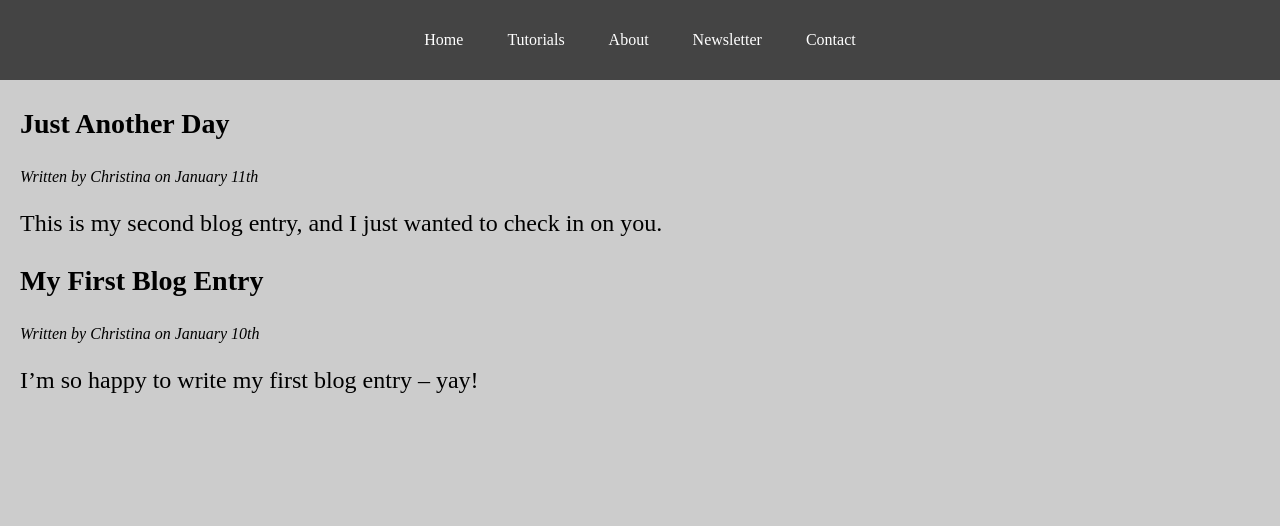
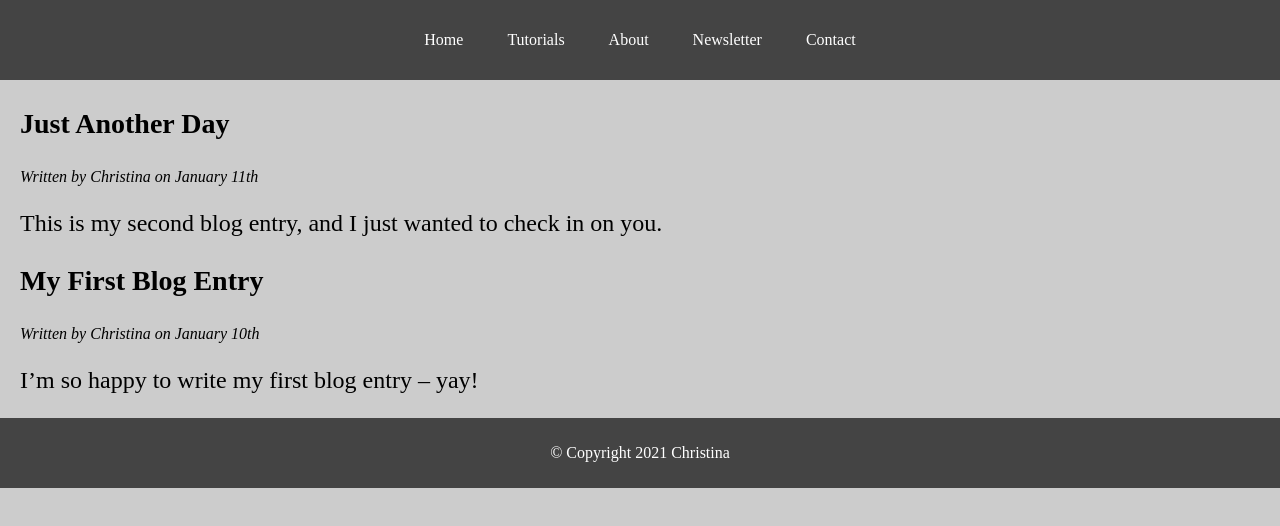
Before and after one commit to vKochanov78/SoftUni-HTML-and-CSS, a plain HTML site: page 01. Introduction to HTML & CSS/Exercise/15_SimpleWebsite/simple-website.html in a window 1280 px wide. Drawn offline with Linux system fonts and the light colour scheme.

Commit message:
Updating Simple Website

```diff
--- a/01. Introduction to HTML & CSS/Exercise/15_SimpleWebsite/simple-website.css
+++ b/01. Introduction to HTML & CSS/Exercise/15_SimpleWebsite/simple-website.css
@@ -40,3 +40,10 @@ section article header p {
 .paragraph {
     font-size: 24px;
 }
+
+footer {
+    background-color: #444;
+    color: #fff;
+    text-align: center;
+    padding: 10px;
+}
--- a/01. Introduction to HTML & CSS/Exercise/15_SimpleWebsite/simple-website.html
+++ b/01. Introduction to HTML & CSS/Exercise/15_SimpleWebsite/simple-website.html
@@ -34,5 +34,8 @@
             <p class="paragraph">I’m so happy to write my first blog entry – yay!</p>
         </article>
     </section>
+    <footer>
+        <p>&copy; Copyright 2021 Christina</p>
+    </footer>
 </body>
 </html>
```
